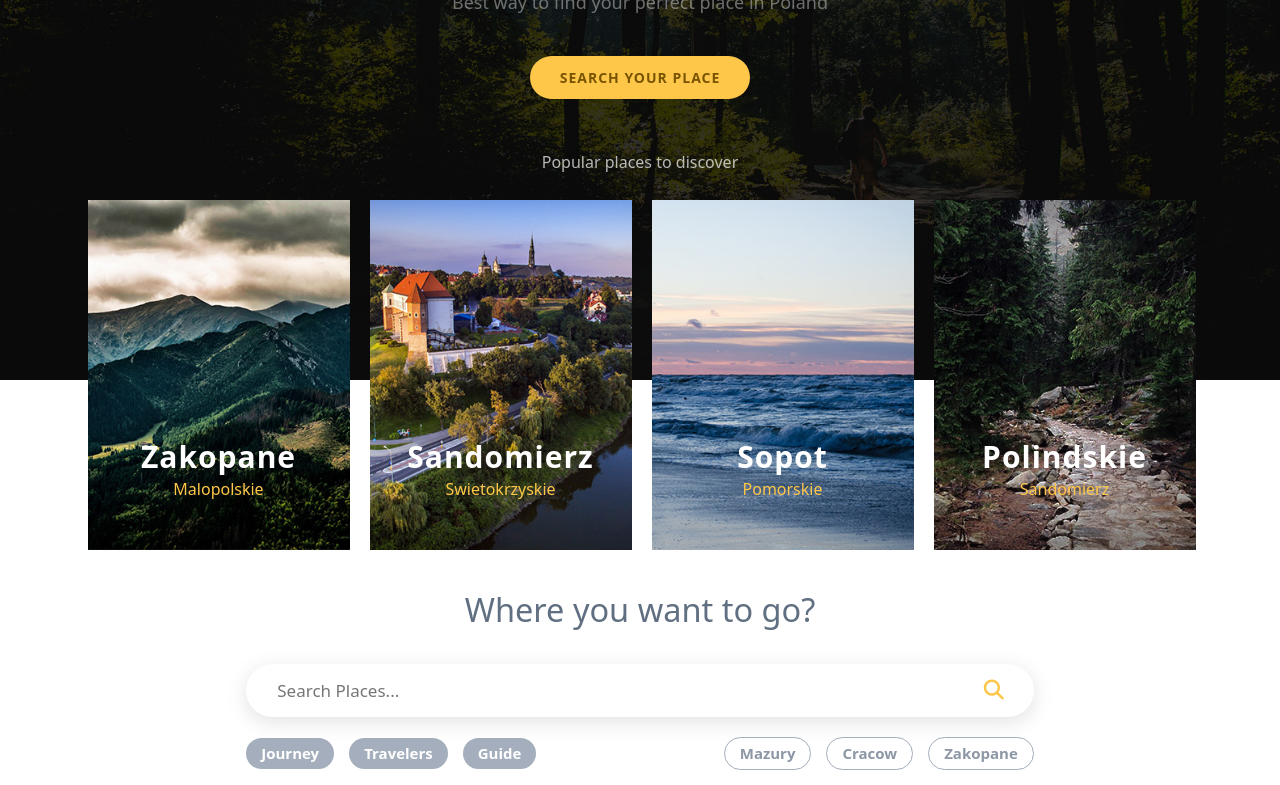
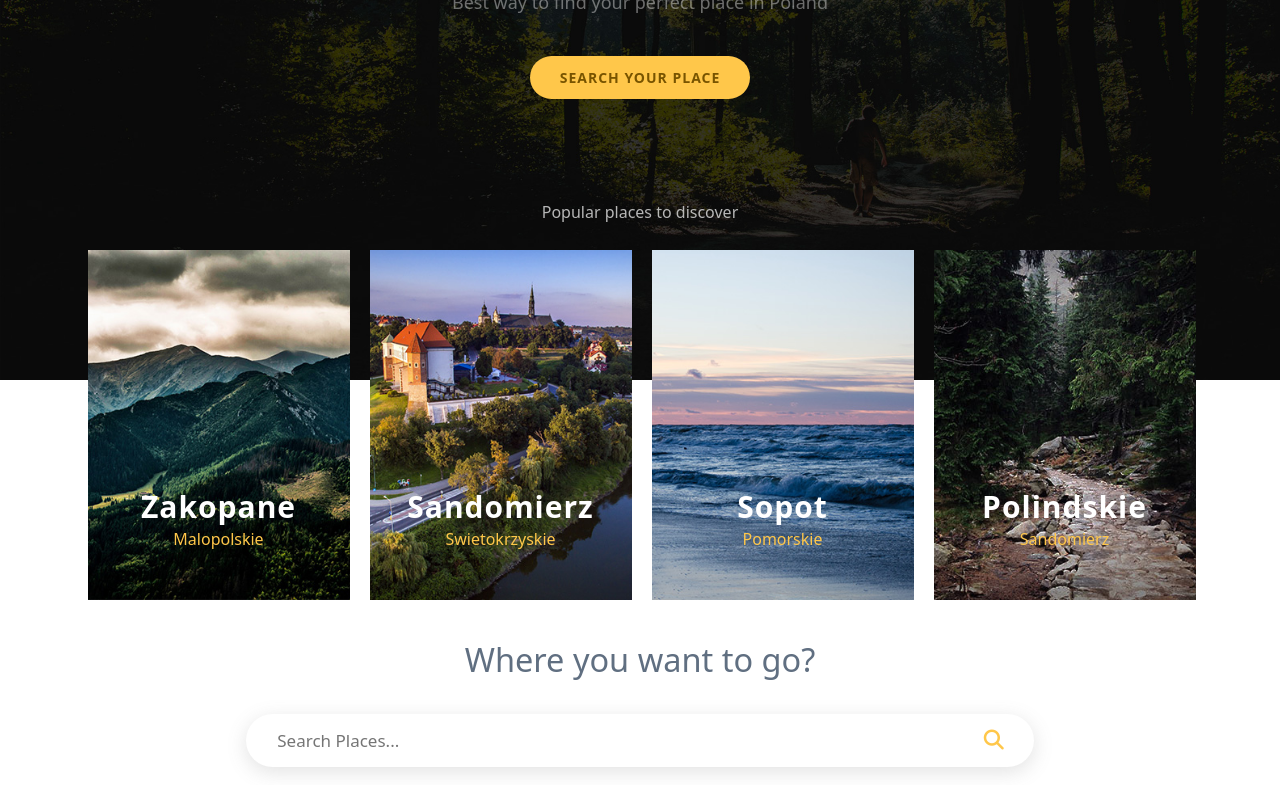
Before and after one commit to shovonkumar/polind-travel-website, a React (Vite) app: page / in a window 1280 px wide. Shown: the part 420-1205 px from the top of the page. Built offline with nearby package versions, Linux system fonts and the light colour scheme.

Commit message:
add are done

```diff
--- a/src/components/Category/Category.css
+++ b/src/components/Category/Category.css
@@ -1,5 +1,5 @@
 .category {
-  margin-top: -18rem;
+  margin-top: -13rem;
 }
 .category .container > span {
   color: #fff;
```
Also changed, not shown: 1 other file (tests, documents, lock files or other folders).
